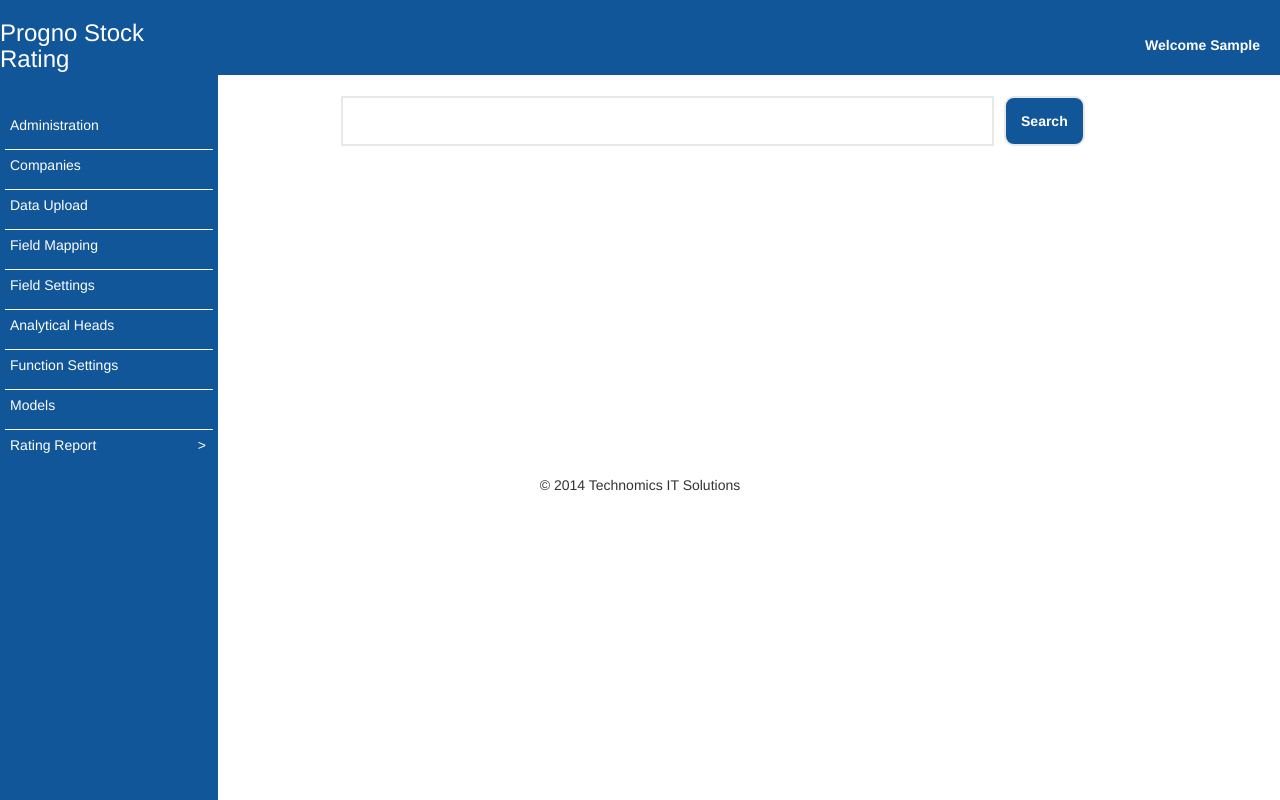
After one commit to technomicssolutions/progno_stock_rating, a Django app: page /rating_report/ in a window 1280 px wide. The commit adds this page. Run offline with Django 3.2, Linux system fonts and the light colour scheme; the visitor is signed in with stand-in values (Sample User, id 1); some libraries are stand-ins or nearby versions.

Commit message:
rating report

```diff
--- a/stock_rating/web/static/css/style.css
+++ b/stock_rating/web/static/css/style.css
@@ -777,3 +777,63 @@ input[type="submit"] {
 }
 
 /**************** pagination style end **********/
+
+/******************** Rating Report styles *************/
+#rating_report .rating_report {
+	display: block;
+}
+.report_content {
+	width: 100%;
+	padding: 2%;
+}
+.search_div {
+	width: 80%;
+	margin: auto;
+	position: relative;
+}
+.search_box {
+	width: 80%;
+	border: 2px solid #EAE8E7;
+	height: 50px;
+	float: left;
+	padding: 5px;
+}
+.search_div input[type="text"] {
+	border: medium none;
+    display: block;
+    float: left;
+    height: 40px;
+    width: 20%;
+}
+.search_div input[type="button"] {
+	background-color: #12569A;
+    border: 2px solid #EAE8E7;
+    border-radius: 10px;
+    color: #FFFFFF;
+    display: block;
+    float: left;
+    font-weight: bold;
+    height: 50px;
+    margin-left: 10px;
+    width: 10%;
+}
+.search_div ul {
+	float: left;
+	display: block;
+	list-style: none;
+	border: 1px solid #EAE8E7;
+	width: 80%;
+	position: absolute;
+	margin-top: 50px;
+	padding: 0px;
+	z-index: 2;
+	display: none;
+}
+.search_div ul li{
+	width: 100%;
+	border-bottom: 1px solid #EAE8E7;
+	padding: 10px;
+	display: block;
+	height: 40px;
+}
+/*********************** Rating Report styles end *************/
--- a/stock_rating/web/static/js/angular_app/controllers.js
+++ b/stock_rating/web/static/js/angular_app/controllers.js
@@ -31,6 +31,12 @@ function show_loader(){
 function hide_loader(){
     $('#overlay').css('display', 'none');
     $('.spinner').css('display', 'none');
+}
+function show_dropdow(){
+    $('#dropdown_menu').css('display', 'block');
+}
+function hide_dropdown(){
+    $('#dropdown_menu').css('display', 'none');
 }
 function DashboardController($scope, $element, $http, $timeout, $location)
 {
@@ -901,12 +907,26 @@ function ModelController($scope, $element, $http, $timeout, $location)
     $scope.model = {
         'parameter_set': [
             {
-                "analytical_head_name": "Profitability",
+                "analytical_head_name": "",
                 "function_set": [
                     {
                         "function_id": '',
-                        "parameter_set": {},
-                        "function_name": "NP Growth"
+                        "parameter_set": {
+                            'neutral_max': '',
+                            'neutral_min': '',
+                            'neutral_points': '',
+                            'parameter_id': '',
+                            'strong_max': '',
+                            'strong_min': '',
+                            'strong_points': '',
+                            'weak_max': '',
+                            'weak_min': '',
+                            'weak_points': '',
+                            'strong_comment': '',
+                            'weak_comment': '',
+                            'neutral_comment': '',
+                        },
+                        "function_name": " "
                     }
                 ]
             }
@@ -982,7 +1002,31 @@ function ModelController($scope, $element, $http, $timeout, $location)
         var url = '/model_details/?id='+id;
         $http.get(url).success(function(data) {
             hide_loader();
-            $scope.model_details = data.analytical_heads;
+            $scope.analytical_heads = data.analytical_heads;
+            for(i = 0; i< $scope.analytical_heads.length; i++) {
+                if($scope.analytical_heads[i].empty_functions.length > 0) {
+                    $scope.analytical_heads[i].function_set.push({
+                        "function_id": '',
+                        "parameter_set": {
+                            'neutral_max': '',
+                            'neutral_min': '',
+                            'neutral_points': '',
+                            'parameter_id': '',
+                            'strong_max': '',
+                            'strong_min': '',
+                            'strong_points': '',
+                            'weak_max': '',
+                            'weak_min': '',
+                            'weak_points': '',
+                            'strong_comment': '',
+                            'weak_comment': '',
+                            'neutral_comment': '',
+                        },
+                        "function_name": " "
+                    })
+                }
+            }
+
             $scope.star_ratings = data.star_ratings;
             $scope.star_ratings.push({
                 'id': '',
@@ -992,80 +1036,22 @@ function ModelController($scope, $element, $http, $timeout, $location)
                 'comment': '',
                 'editorEnabled': true,
             })
-            for(var i = 0; i < $scope.model_details.length; i++){
-                for(var j = 0; j < $scope.model_details[i].function_set.length; j++){
-                    if($scope.model_details[i].function_set[j].parameter_set.strong_points){
-                        $scope.function_set.push({
-                            'function_id': $scope.model_details[i].function_set[j].function_id,
-                            'function_name': $scope.model_details[i].function_set[j].function_name,
-                            'parameter_set': $scope.model_details[i].function_set[j].parameter_set,
-                            'editorEnabled': false,
-                            'dropdown_enabled': false,
-                        });
-                        $scope.flag = 1;
-                    } else {
-                        $scope.function_view.push({
-                            'function_id': $scope.model_details[i].function_set[j].function_id,
-                            'function_name': $scope.model_details[i].function_set[j].function_name,
-                        })
-                    }
-                }
-                if($scope.flag == 1){
-                    $scope.function_row.push({
-                        'head_id': $scope.model_details[i].analytical_head_id,
-                        'head_name': $scope.model_details[i].analytical_head_name,
-                        'function_set':  $scope.function_set,
-                        'function_view': $scope.function_view,
-                    })
-                    $scope.function_view = [];
-                }
-                else
-                {
-                    $scope.function_set.push({
-                        'editorEnabled': true,
-                        'dropdown_enabled': true,
-                    })
-                    $scope.function_row.push({
-                        'head_id': $scope.model_details[i].analytical_head_id,
-                        'head_name': $scope.model_details[i].analytical_head_name,
-                        'function_set':  $scope.function_set,
-                        'function_view': $scope.function_view,
-                    })
-                    $scope.function_view = []
-                }
-            $scope.flag = 0;
-            $scope.function_set = [];
-            }
-            for(var x = 0; x < $scope.function_row.length; x++){
-                var count = 0;
-                for(var i = 0; i < $scope.model_details.length; i++ ){
-                    if($scope.model_details[i].analytical_head_id == $scope.function_row[x].head_id)
-                        var count = $scope.model_details[i].function_set.length;
-                }
-                if(count > $scope.function_row[x].function_set.length && $scope.function_row[x].function_set[0].editorEnabled == false){
-                    $scope.function_row[x].function_set.push({
-                        'editorEnabled': true,
-                        'dropdown_enabled': true,
-
-                    });
-                }
-            }
          })
     }
     $scope.add_function = function(model_id, function_id, parameters,entry){
         $scope.edit_parameters = false;
         $scope.save_parameters(model_id, function_id, parameters);
         var count = 0;
-        for(var i = 0; i < $scope.model_details.length; i++ ){
+        for(var i = 0; i < $scope.analytical_heads.length; i++ ){
             if($scope.model_details[i].analytical_head_id == entry.head_id)
                 var count = $scope.model_details[i].function_set.length;
         }
-        if(count > entry.function_set.length)
+        if(count > entry.function_set.length) {
             entry.function_set.push({
                 'editorEnabled': true,
                 'dropdown_enabled': true,
-
             });
+        }
     }
 
     $scope.save_parameters = function(model_id, function_id, parameters){
@@ -1730,3 +1716,30 @@ function CompanyController($scope, $element, $http, $timeout, $location)
         return new Array(n);
     }
 }
+
+function RatingReportController($scope, $element, $http, $timeout, $location)
+{
+    $scope.init = function(csrf_token){
+        $scope.csrf_token = csrf_token;
+        hide_dropdown();
+        $scope.visible_list = [];
+        $scope.page_interval = 30;
+        ratings = [];
+        companies = [];
+    }
+    $scope.show_dropdown = function(){
+        $('#dropdown_menu').css('display', 'block');
+    }
+    $scope.hide_dropdown = function(){
+        $('#dropdown_menu').css('display', 'none');
+    }
+    $scope.search_companies = function(){
+        var url = '/companies/?search_key='+$scope.search_key;
+        show_loader();
+        $http.get(url).success(function(data) {
+            $scope.companies = data.companies;
+            paginate($scope.companies, $scope, $scope.page_interval);
+            hide_loader();
+        })
+    }
+}
--- a/stock_rating/web/templates/menu.html
+++ b/stock_rating/web/templates/menu.html
@@ -36,6 +36,9 @@
 			<a href ="{% url 'models' %}"> Models </a>
 			<span class="model"> > </span>
 		</li>
-
+		<li class="no-border">
+			<a href ="{% url 'rating_report' %}"> Rating Report </a>
+			<span class="rating_report"> > </span>
+		</li>
 	</ul>
 </div>
--- /dev/null
+++ b/stock_rating/web/templates/rating_report.html
@@ -0,0 +1,24 @@
+{% extends 'base.html' %}
+{% block title %} Rating Report {% endblock title%}
+{% block body_id %}rating_report{% endblock %}
+{% block controller %}
+	ng-controller="RatingReportController" ng-init="init('{{csrf_token}}')"
+{% endblock controller %}
+{% block content%}
+	<div class="report_content">
+		<div class="search_div">
+			<p class="search_box">
+				<input type="text" name='companies' ng-model="companies" />
+			</p>
+			<input type="button" name="search" ng-model="search_key" value="Search" ng-change="search_companies()"/>
+			<ul>
+				<li ng-repeat="company in companies"> [[company.name]] - [[company.isin_code]] </li>
+				<li > asd </li>
+				<li > asd</li>
+				<li > asd</li>
+				<li > asd </li>
+			</ul>
+		</div>
+
+	</div>
+{% endblock content%}
--- a/stock_rating/web/urls.py
+++ b/stock_rating/web/urls.py
@@ -8,7 +8,8 @@ from views import (Login,Logout, Dashboard, Administration, Users, SaveUser, Res
     FieldSettings, FunctionSettings, Category, GeneralFunctions, ContinuityFunctions, \
     ConsistencyFunctions, DeleteField, Model, IndustryDetails, DeleteModel, DeleteUser, \
     ModelDetails, DeleteParameter, DataUpload, AnalyticalHeads, DeleteHead, FieldMapping, \
-    FileFields, OperatorsView, Companies, DeleteFunction, ModelStarRating, SaveModelStarRating)
+    FileFields, OperatorsView, Companies, DeleteFunction, ModelStarRating, SaveModelStarRating, \
+    RatingReport)
 
 urlpatterns = patterns('',
 
@@ -51,6 +52,6 @@ urlpatterns = patterns('',
     url(r'companies/$', login_required(Companies.as_view()), name="companies"),
     url(r'model/(?P<model_id>\d+)/star_rating/$', login_required(ModelStarRating.as_view()), name="star_rating"),
     url(r'model/(?P<model_id>\d+)/save_star_rating/$', login_required(SaveModelStarRating.as_view()), name="save_star_rating"),
-
+    url(r'rating_report/$', login_required(RatingReport.as_view()), name="rating_report"),
 
 )
--- a/stock_rating/web/views.py
+++ b/stock_rating/web/views.py
@@ -199,8 +199,10 @@ class FunctionSettings(View):
 
 class Companies(View):
     def get(self, request, *args, **kwargs):
-
-        companies = Company.objects.all()
+        if request.GET.get('search_key', ''):
+            companies = Company.objects.filter(company_name__starts_with=request.GET.get('search_key', ''))
+        else:
+            companies = Company.objects.all()
         company_files = CompanyFile.objects.all()
         if company_files.count() > 0:
             company_file = CompanyFile.objects.latest('id')
@@ -621,13 +623,19 @@ class ModelDetails(View):
         model = AnalysisModel.objects.get(id=request.GET.get('id'))
         parameter_set = {}
         function_set = []
+        empty_functions = []
         analytical_head_set = []
         analytical_heads_list =  model.analytical_heads.all()
         star_ratings = model.starrating_set.all()
         for analytical_head in analytical_heads_list:
             function_list = analytical_head.function_set.all()
             for function in function_list:
-                parameter_list = ParameterLimit.objects.filter(analysis_model_id=model.id,function_id=function.id)
+                parameter_list = ParameterLimit.objects.filter(analysis_model_id=model.id, function_id=function.id)
+                if parameter_list.count() == 0:
+                    empty_functions.append({
+                        'name': function.function_name,
+                        'id': function.id
+                    })
                 for parameter in parameter_list:
                     parameter_set = {
                         'parameter_id': parameter.id,
@@ -643,13 +651,13 @@ class ModelDetails(View):
                         'strong_comment': parameter.strong_comment,
                         'weak_comment': parameter.weak_comment,
                         'neutral_comment': parameter.neutral_comment
-                        }
-                function_set.append({
-                    'function_id':function.id,
-                    'function_name': function.function_name,
-                    'parameter_set': parameter_set,
+                    }
+                    function_set.append({
+                        'function_id':function.id,
+                        'function_name': function.function_name,
+                        'parameter_set': parameter_set,
                     })
-                parameter_set = {}
+                    parameter_set = {}
             ratings = []
             for rating in star_ratings:
                 ratings.append({
@@ -663,13 +671,15 @@ class ModelDetails(View):
                 'analytical_head_id': analytical_head.id,
                 'analytical_head_name': analytical_head.title,
                 'function_set': function_set,
+                'empty_functions': empty_functions,
             })
             function_set = []
+            empty_functions = []
         if request.is_ajax():
-         response = simplejson.dumps({
-            'analytical_heads': analytical_head_set,
-            'star_ratings': ratings,
-        })
+            response = simplejson.dumps({
+                'analytical_heads': analytical_head_set,
+                'star_ratings': ratings,
+            })
         return HttpResponse(response, status=200, mimetype='application/json')
 
     def post(self, request, *args, **kwargs):
@@ -934,9 +944,10 @@ class ModelStarRating(View):
                         function = parameterlimit.function
                         print "function=", function
                         try:
-                            fn_score = calculate_general_function_score(function, company)
+                            calculate_general_function_score(function, company)
+                            fn_score = CompanyFunctionScore.objects.get(company=company, function=function)
                             print "function score= ", fn_score
-                            if fn_score.score <= parameterlimit.strong_min and fn_score.score <= parameterlimit.strong_max:
+                            if fn_score.score <= parameterlimit.strong_min and fn_score <= parameterlimit.strong_max:
                                 fn_score.points = parameterlimit.strong_points
                                 fn_score.comment = parameterlimit.strong_comment
                                 fn_score.save()
@@ -980,3 +991,25 @@ class SaveModelStarRating(View):
             rating.comment = rating_details['comment']
             rating.save()
         return HttpResponseRedirect(reverse("models"))
+
+class RatingReport(View):
+
+    def get(self, request, *args, **kwargs):
+        return render(request, 'rating_report.html', {
+
+        })
+    def post(self, request, *args, **kwargs):
+        if request.is_ajax():
+            rating_details = ast.literal_eval(request.POST['rating'])
+            if rating_details['id']:
+                rating = StarRating.objects.get(id=rating_details['id'])
+            else:
+                model = AnalysisModel.objects.get(id=kwargs['model_id'])
+                rating = StarRating()
+                rating.model = model
+            rating.star_count = rating_details['star_count']
+            rating.min_score = rating_details['min_score']
+            rating.max_score = rating_details['max_score']
+            rating.comment = rating_details['comment']
+            rating.save()
+        return HttpResponseRedirect(reverse("models"))
```
Also changed, not shown: stock_rating/web/templates/models.html (+47 -23 lines).
